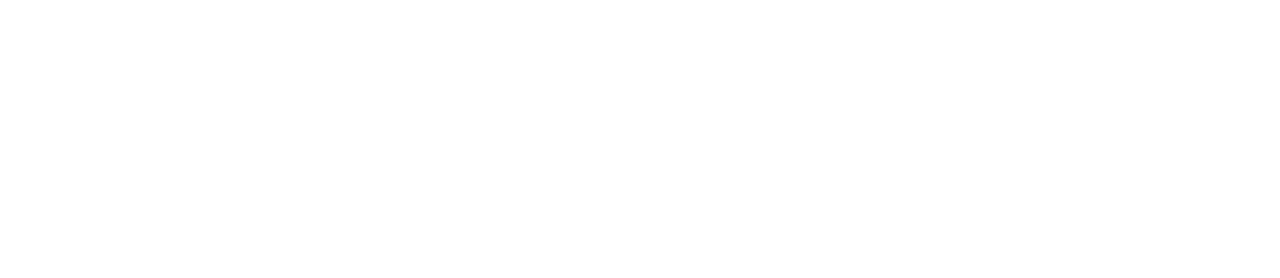
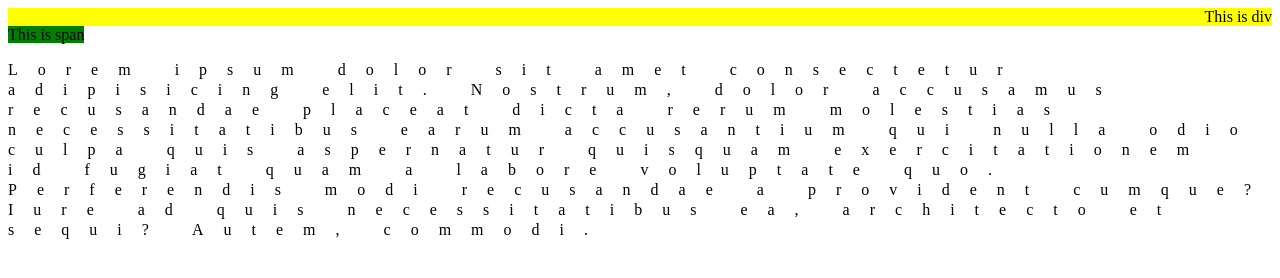
Before and after one commit to nirmitkotadiya/web-dev-journey, a plain HTML site: page Day-25/index.html in a window 1280 px wide. Drawn offline with Linux system fonts and the light colour scheme.

Commit message:
Day-25 add

```diff
--- a/Day-25/index.html
+++ b/Day-25/index.html
@@ -4,8 +4,11 @@
     <meta charset="UTF-8">
     <meta name="viewport" content="width=device-width, initial-scale=1.0">
     <title>Text Positioning</title>
+    <link rel="stylesheet" href="style.css">
 </head>
 <body>
-
+    <div>This is div</div>
+    <span>This is span</span>
+    <p>Lorem ipsum dolor sit amet consectetur adipisicing elit. Nostrum, dolor accusamus recusandae placeat dicta rerum molestias necessitatibus earum accusantium qui nulla odio culpa quis aspernatur quisquam exercitationem id fugiat quam a labore voluptate quo. Perferendis modi recusandae a provident cumque? Iure ad quis necessitatibus ea, architecto et sequi? Autem, commodi.</p>
 </body>
 </html>
--- a/Day-25/style.css
+++ b/Day-25/style.css
@@ -1,7 +1,15 @@
 div {
     text-align: right;
+    background-color: yellow;
 }
 
 span {
     text-align: right;
+    background-color: green;
 }
+
+p{
+    line-height: 20px;
+    letter-spacing: 20px;
+    /* text-align: justify; */
+}
```
